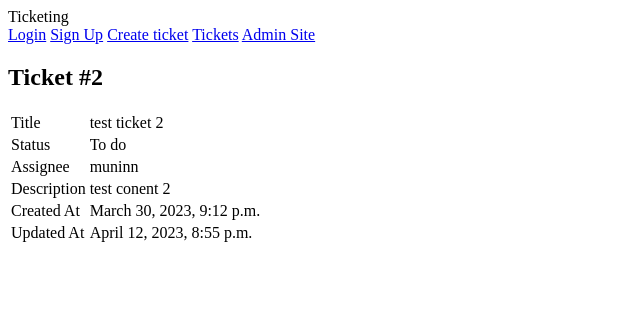
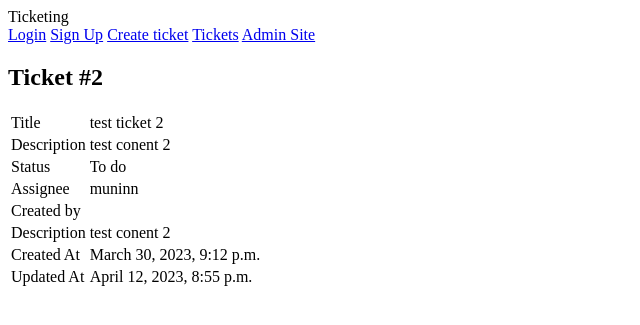
Before and after one commit to aleksandraskolasinska/ticketing-system, a Django app: page /tickets/2 in a window 1280 px wide. Shown: the top 325 px of the page, without its empty margins (0-640 px from the left). Run offline with Django 4.2, Linux system fonts and the light colour scheme; data comes from the database, SQL or seed files in the repository; parts of the project's set-up code (start-up, migrations or seed data) failed here and were passed over.

Commit message:
Edited Ticket model to properly assign created_by to the currently logged in user

```diff
--- a/tickets/models.py
+++ b/tickets/models.py
@@ -14,8 +14,8 @@ class TicketStatus(models.TextChoices):
 
 class Ticket(models.Model):
     title = models.CharField(max_length=150)
-    assignee = models.ForeignKey(User, on_delete=models.SET_NULL, blank=True, null=True)#, related_name="%(app_label)s_%(class)s_created_tickets")#limit_choices_to={'is_staff': True}
-    # created_by = models.ForeignKey(User, on_delete=models.CASCADE, related_name="%(app_label)s_%(class)s_assigned_tickets")
+    assignee = models.ForeignKey(User, on_delete=models.SET_NULL, blank=True, null=True, related_name="%(app_label)s_%(class)s_created_tickets")#limit_choices_to={'is_staff': True}
+    created_by = models.ForeignKey(User, on_delete=models.CASCADE, related_name="%(app_label)s_%(class)s_assigned_tickets", default=None)
     status = models.CharField(max_length=20, choices=TicketStatus.choices, default=TicketStatus.to_do)
     publication_date = models.DateTimeField('date published', auto_now_add = True)
     update_date = models.DateTimeField('date of update', auto_now = True)
@@ -23,6 +23,12 @@ class Ticket(models.Model):
 
     def __str__(self):
         return self.title
+
+    def save(self, *args, **kwargs):
+        if not self.pk:
+            #Set created_by only if new ticket
+            self.created_by = kwargs.pop('user', None)
+        super().save(*args, **kwargs)
 
     def was_published_recently(self):
         now = timezone.now()
--- a/tickets/templates/ticketView.html
+++ b/tickets/templates/ticketView.html
@@ -9,12 +9,20 @@
         <td>{{ticket.title}}</td>
       </tr>
       <tr>
+        <td>Description</td>
+        <td>{{ticket.ticket_content}}</td>
+      </tr>
+      <tr>
         <td>Status</td>
         <td>{{ticket.status}}</td>
       </tr>
       <tr>
         <td>Assignee</td>
         <td>{{ticket.assignee}}</td>
+      </tr>
+      <tr>
+        <td>Created by</td>
+        <td>{{ticket.created_by}}</td>
       </tr>
       <tr>
         <td>Description</td>
--- a/tickets/views.py
+++ b/tickets/views.py
@@ -34,9 +34,10 @@ def create_ticket(request):
         form = TicketForm(request.POST)
         if form.is_valid():
             ticket = form.save(commit=False)
-            ticket.assignee = request.user
+            # ticket.assignee = request.user
             # ticket.created_by = request.user
-            ticket.save()
+            # ticket.save()
+            ticket.save(user=request.user)
             return HttpResponseRedirect(reverse('ticketsapp:ticketView', args=(ticket.id,)))
     else:
         form = TicketForm()
--- a/ticketsite/urls.py
+++ b/ticketsite/urls.py
@@ -23,5 +23,5 @@ urlpatterns = [
     path('tickets/', include('tickets.urls')),
     path('login/', auth_views.LoginView.as_view(), name='login'),
     path('logout/', auth_views.LogoutView.as_view(), name='logout'),
-    path('home/', home, name='home')
+    path('', home, name='home')
 ]
```
Also changed, not shown: tickets/migrations/0003_ticket_created_by_alter_ticket_assignee.py (added), tickets/migrations/0004_alter_ticket_created_by.py (added), tickets/migrations/0005_remove_ticket_created_by.py (added), tickets/migrations/0006_ticket_created_by.py (added).
